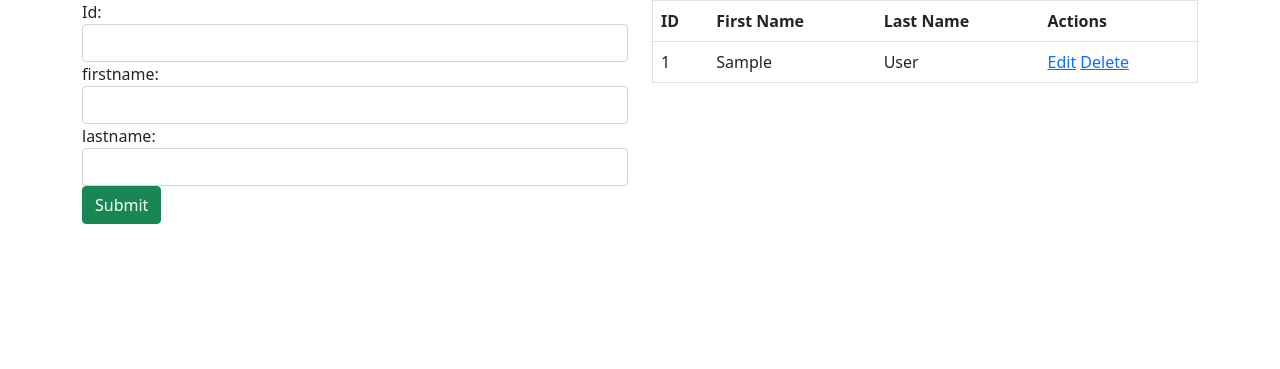
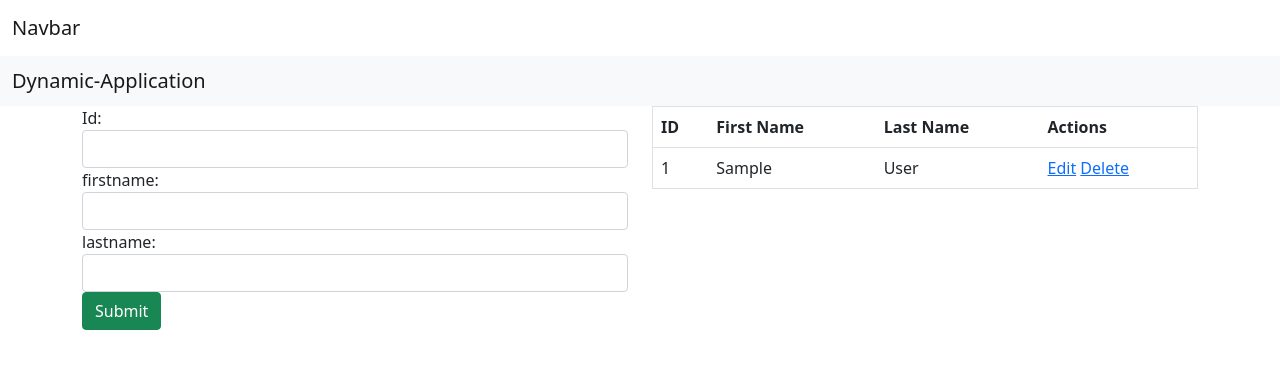
Before and after one commit to ficeteam/python-mysql-dynamic, a Flask app: page / in a window 1280 px wide. Shown: the top 369 px of the page. Run offline with Flask 3, Linux system fonts and the light colour scheme; tables that the repository leaves empty or names only in its code hold one stand-in row (values such as "Sample post").

Commit message:
'navbar-added-in-index-file'

```diff
--- a/templates/index.html
+++ b/templates/index.html
@@ -7,6 +7,21 @@
     <link href="https://cdn.jsdelivr.net/npm/bootstrap@5.0.2/dist/css/bootstrap.min.css" rel="stylesheet" integrity="sha384-EVSTQN3/azprG1Anm3QDgpJLIm9Nao0Yz1ztcQTwFspd3yD65VohhpuuCOmLASjC" crossorigin="anonymous">
 </head>
 <body>
+
+            <!-- As a link -->
+        <nav class="navbar navbar-light bg-warnings">
+        <div class="container-fluid">
+            <a class="navbar-brand" href="#">Navbar</a>
+        </div>
+        </nav>
+
+        <!-- As a heading -->
+        <nav class="navbar navbar-light bg-light">
+        <div class="container-fluid">
+            <span class="navbar-brand mb-0 h1">Dynamic-Application</span>
+        </div>
+        </nav>
+
     <div class="container">
         <div class="row">
             <div class="col-6">
```
